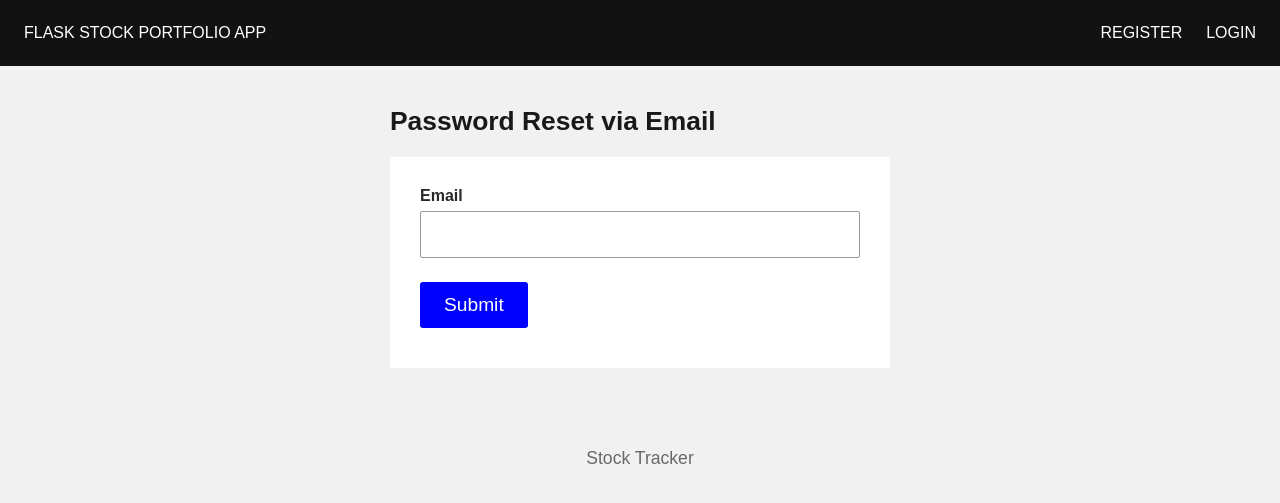
After one commit to saif-alvi/stock-portfolio-webapp, a Flask app: page /users/password_reset_via_email in a window 1280 px wide. The commit adds this page. Shown: the top 503 px of the page. Run offline with Flask 3, Linux system fonts and the light colour scheme; some libraries are stand-ins or nearby versions.

Commit message:
Add password reset feature

```diff
--- a/project/models.py
+++ b/project/models.py
@@ -76,3 +76,6 @@ class User(flask_login.UserMixin, database.Model):
 
     def __repr__(self):
         return f'<User: {self.email}>'
+
+    def set_password(self, password_plaintext: str):
+        self.password_hashed = self._generate_password_hash(password_plaintext)
--- a/project/users/forms.py
+++ b/project/users/forms.py
@@ -14,3 +14,11 @@ class LoginForm(FlaskForm):
     password = PasswordField('Password', validators=[DataRequired()])
     remember_me = BooleanField('Remember Me')
     submit = SubmitField('Login')
+
+class EmailForm(FlaskForm):
+    email = StringField('Email', validators=[DataRequired(), Email(), Length(min=6, max=100)])
+    submit = SubmitField('Submit')
+
+class PasswordForm(FlaskForm):
+    password = PasswordField('New Password: ', validators=[DataRequired()])
+    submit = SubmitField('Submit')
--- a/project/users/routes.py
+++ b/project/users/routes.py
@@ -5,7 +5,7 @@ from project.models import User
 from project import database
 from sqlalchemy.exc import IntegrityError
 from markupsafe import escape
-from .forms import RegistrationForm, LoginForm
+from .forms import RegistrationForm, LoginForm, EmailForm, PasswordForm
 from flask_login import login_user, current_user, login_required, logout_user
 from urllib.parse import urlparse
 from project import database, mail
@@ -15,7 +15,6 @@ from threading import Thread
 from itsdangerous import URLSafeTimedSerializer
 from itsdangerous.exc import BadSignature
 from datetime import datetime
-
 
 #Helper----------------
 def generate_confirmation_email(user_email):
@@ -27,6 +26,17 @@ def generate_confirmation_email(user_email):
 
     return Message(subject='Flask Stock Portfolio App - Confirm Your Email Address',
                    html=render_template('users/email_confirmation.html', confirm_url=confirm_url),
+                   recipients=[user_email])
+
+def generate_password_reset_email(user_email):
+    password_reset_serializer = URLSafeTimedSerializer(current_app.config['SECRET_KEY'])
+
+    password_reset_url = url_for('users.process_password_reset_token',
+                                 token=password_reset_serializer.dumps(user_email, salt='password-reset-salt'),
+                                 _external=True)
+
+    return Message(subject='Flask Stock Portfolio App - Password Reset Requested',
+                   html=render_template('users/email_password_reset.html', password_reset_url=password_reset_url),
                    recipients=[user_email])
 #---------------------
 
@@ -163,3 +173,64 @@ def confirm_email(token):
         current_app.logger.info(f'Email address confirmed for: {user.email}')
 
     return redirect(url_for('stocks.index'))
+
+
+
+
+@users_blueprint.route('/password_reset_via_email', methods=['GET', 'POST'])
+def password_reset_via_email():
+    form = EmailForm()
+
+    if form.validate_on_submit():
+        query = database.select(User).where(User.email == form.email.data)
+        user = database.session.execute(query).scalar()
+
+        if user is None:
+            flash('Error! Invalid email address!', 'error')
+            return render_template('users/password_reset_via_email.html', form=form)
+
+        if user.email_confirmed:
+            @copy_current_request_context
+            def send_email(email_message):
+                with current_app.app_context():
+                    mail.send(email_message)
+
+            # Send an email confirming the new registration
+            message = generate_password_reset_email(form.email.data)
+            email_thread = Thread(target=send_email, args=[message])
+            email_thread.start()
+
+            flash('Please check your email for a password reset link.', 'success')
+        else:
+            flash('Your email address must be confirmed before attempting a password reset.', 'error')
+        return redirect(url_for('users.login'))
+
+    return render_template('users/password_reset_via_email.html', form=form)
+
+
+@users_blueprint.route('/password_reset_via_token/<token>', methods=['GET', 'POST'])
+def process_password_reset_token(token):
+    try:
+        password_reset_serializer = URLSafeTimedSerializer(current_app.config['SECRET_KEY'])
+        email = password_reset_serializer.loads(token, salt='password-reset-salt', max_age=3600)
+    except BadSignature:
+        flash('The password reset link is invalid or has expired.', 'error')
+        return redirect(url_for('users.login'))
+
+    form = PasswordForm()
+
+    if form.validate_on_submit():
+        query = database.select(User).where(User.email == email)
+        user = database.session.execute(query).scalar()
+
+        if user is None:
+            flash('Invalid email address!', 'error')
+            return redirect(url_for('users.login'))
+
+        user.set_password(form.password.data)
+        database.session.add(user)
+        database.session.commit()
+        flash('Your password has been updated!', 'success')
+        return redirect(url_for('users.login'))
+
+    return render_template('users/reset_password_with_token.html', form=form)
--- a/project/users/templates/users/login.html
+++ b/project/users/templates/users/login.html
@@ -35,6 +35,11 @@
     <div class="field">
       {{ form.submit() }}
     </div>
+
+    <div class="forgot-password">
+      <p><em><a href="{{ url_for('users.password_reset_via_email') }}">Forgot your password?</a></em></p>
+    </div>
+
   </form>
 </div>
 
--- /dev/null
+++ b/project/users/templates/users/password_reset_via_email.html
@@ -0,0 +1,27 @@
+{% extends "base.html" %}
+
+{% block styling %}
+<link rel="stylesheet" href="{{ url_for('static', filename='css/form_style.css') }}">
+{% endblock %}
+
+{% block content %}
+<div class="form-wrap">
+  <h1>Password Reset via Email</h1>
+
+  <form method="post">
+    {{ form.csrf_token }}
+
+    <div class="field">
+      {{ form.email.label }}
+      {{ form.email }}
+      {% for error in form.email.errors %}
+        <p class="validation-error">[{{ error }}]</p>
+      {% endfor %}
+    </div>
+
+    <div class="field">
+      <button type="submit">Submit</button>
+    </div>
+  </form>
+</div>
+{% endblock %}
```
Also changed, not shown: project/users/templates/users/email_password_reset.html (added, +11 -0 lines), project/users/templates/users/reset_password_with_token.html (added, +27 -0 lines), tests/conftest.py (+35 -0 lines), tests/functional/test_users.py (+125 -2 lines), tests/unit/test_models.py (+12 -0 lines).
